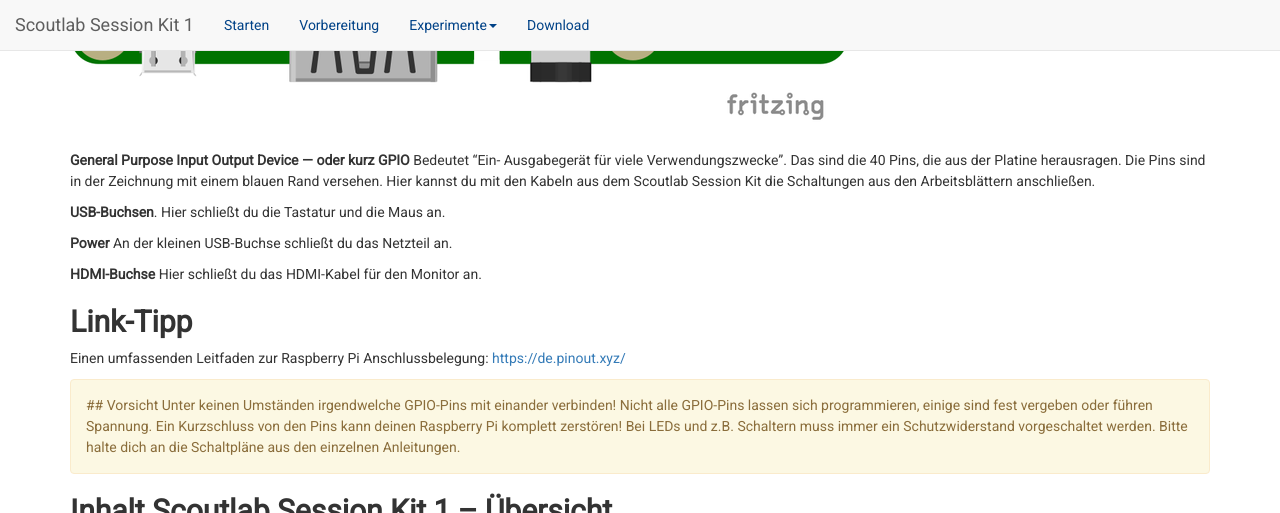
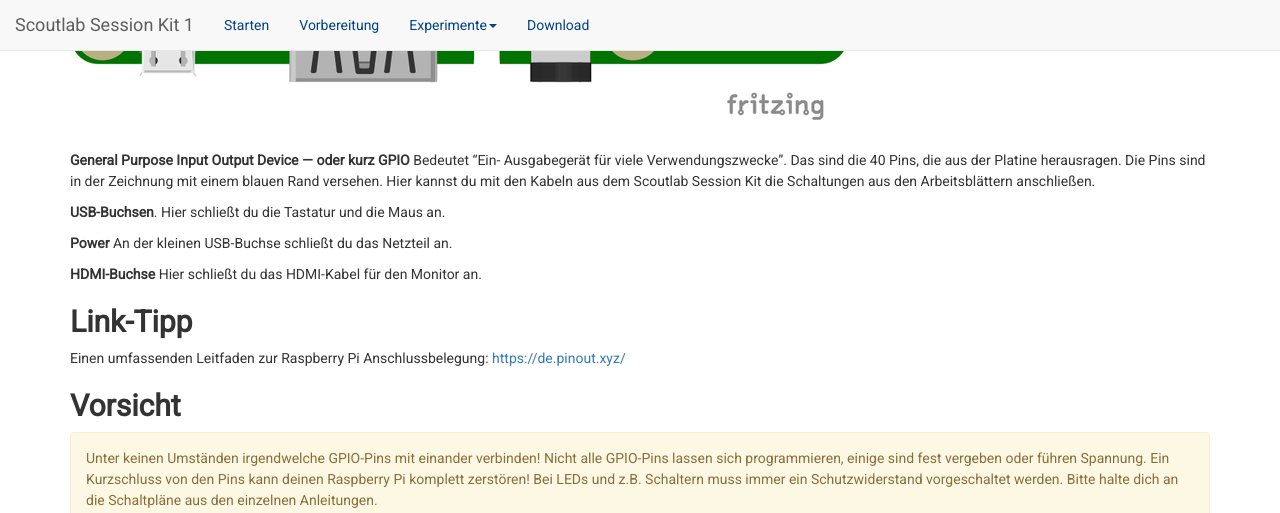
Before and after one commit to vcp-scoutlab/vcp-scoutlab.github.io, a Jekyll site: the page built from 1-Vorwort.md, in a window 1280 px wide and 900 px high, scrolled down 1045 px, cut to the strip 0-513 px from the top of the window. Built offline with Jekyll 4.4.1, drawn with Linux system fonts in a browser that asks for light colours.

Commit message:
Inbox Überischt

```diff
--- a/1-Vorwort.md
+++ b/1-Vorwort.md
@@ -43,8 +43,8 @@
 ## Link-Tipp
 Einen umfassenden Leitfaden zur Raspberry Pi Anschlussbelegung: [https://de.pinout.xyz/](https://de.pinout.xyz/)
 
+## Vorsicht
 <div class="alert alert-warning" role="alert">
-## Vorsicht
 Unter keinen Umständen irgendwelche GPIO-Pins mit einander verbinden!
 Nicht alle GPIO-Pins lassen sich programmieren, einige sind fest vergeben oder führen Spannung.
 Ein Kurzschluss von den Pins kann deinen Raspberry Pi komplett zerstören!
```
